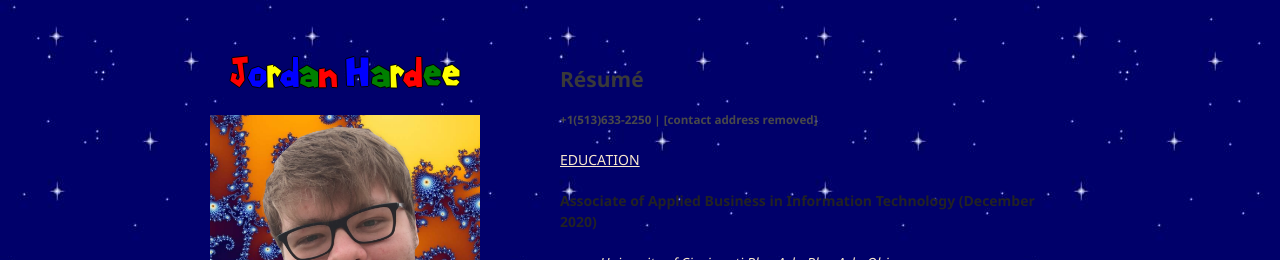
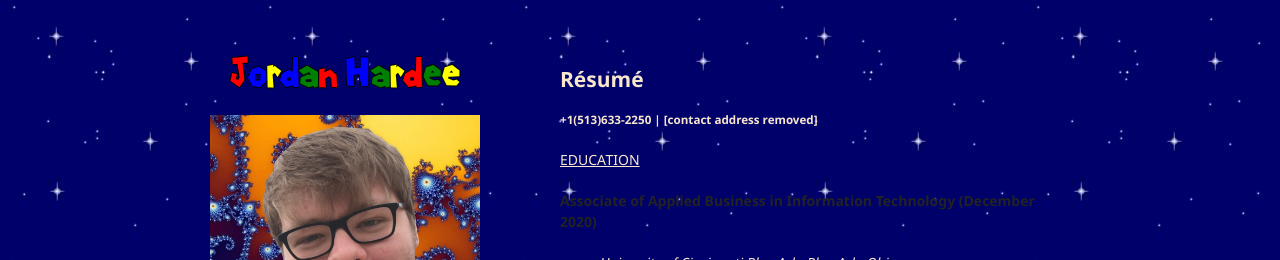
Before and after one commit to jordanhardee/jordanhardee.github.io, a Jekyll site: the page built from resume.md, in a window 1280 px wide. Shown: the top 260 px of the page. Built offline with Jekyll 4.4.1, drawn with Linux system fonts in a browser that asks for light colours; our own code applies the rules of GitHub Pages for plain Markdown files.

Commit message:
header color change

```diff
--- a/_sass/jekyll-theme-minimal.scss
+++ b/_sass/jekyll-theme-minimal.scss
@@ -23,7 +23,7 @@
 }
 
 h1, h2, h3, h4, h5, h6 {
-  color:#222;
+  color: rgb(248, 231, 205);
   margin:0 0 20px;
 }
 
@@ -54,11 +54,11 @@
 }
 
 h2 {
-  color:#393939;
+  color: rgb(248, 231, 205);
 }
 
 h3, h4, h5, h6 {
-  color:#494949;
+  color: rgb(248, 231, 205);
 }
 
 a {
```
